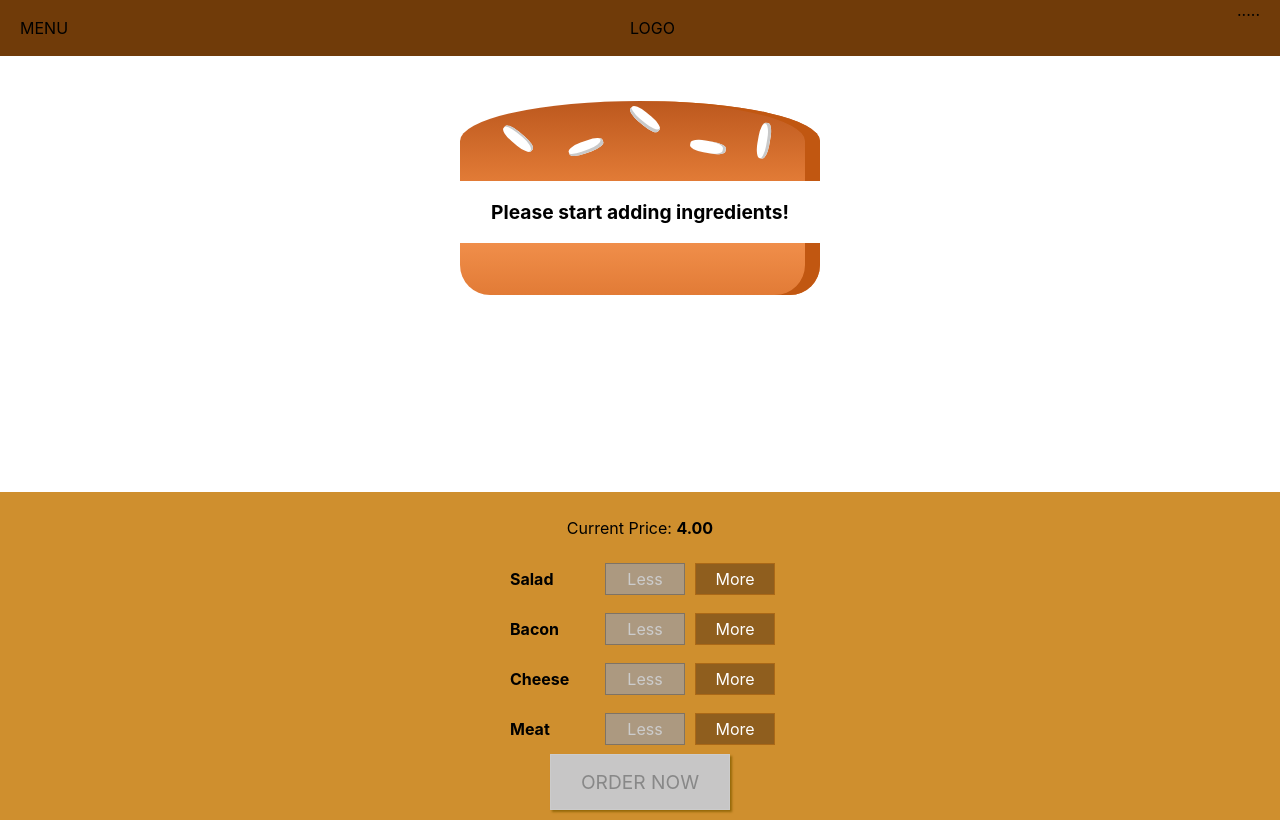
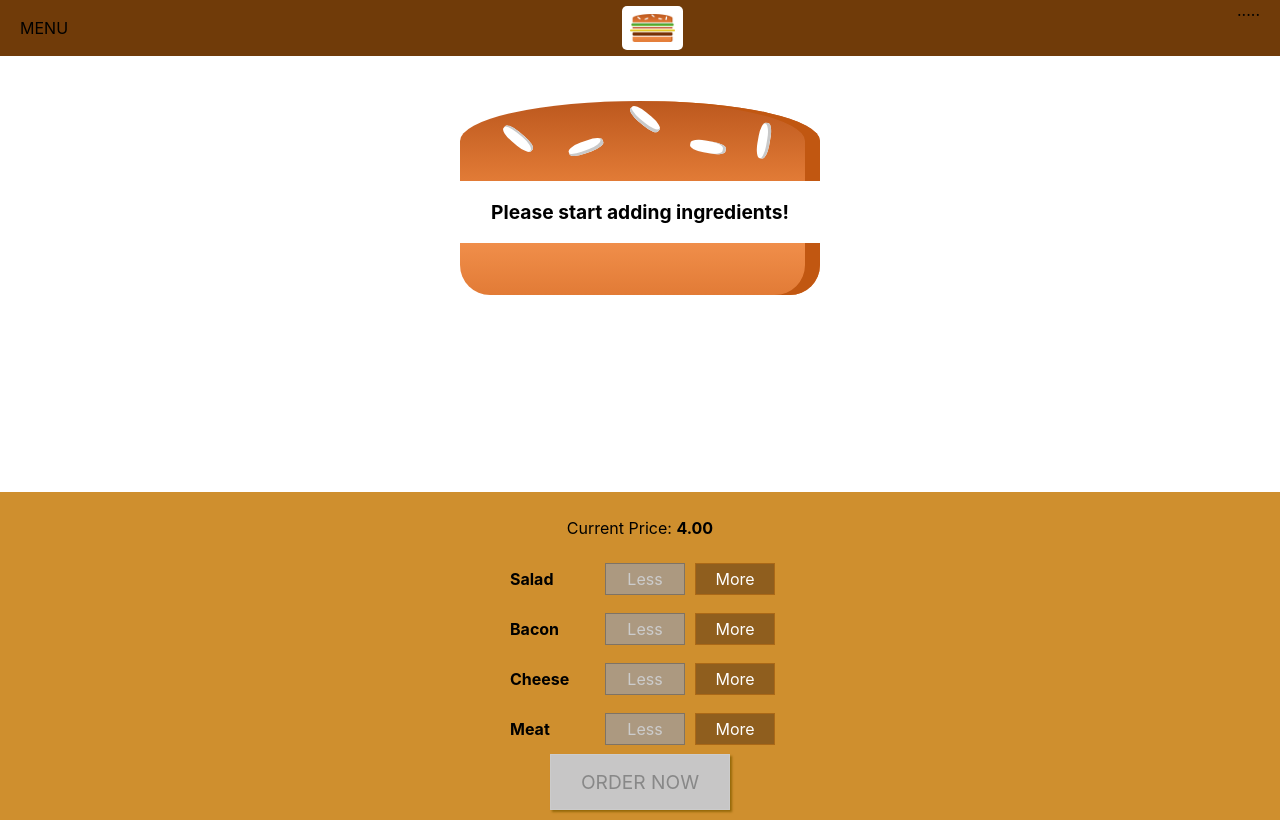
Before and after one commit to vjpal3/React-App-Burger-Builder, a React (Create React App) app: page / in a window 1280 px wide. Built offline with nearby package versions, Linux system fonts and the light colour scheme.

Commit message:
Add Logo component

```diff
--- a/src/components/Logo/Logo.js
+++ b/src/components/Logo/Logo.js
@@ -0,0 +1,10 @@
+import React from 'react';
+import burgerLogo from '../../assets/images/burger-logo.png';
+import classes from './Logo.module.css';
+
+const logo = props => (
+  <div className={classes.Logo}>
+    <img src={burgerLogo} alt='My Burger' />
+  </div>
+);
+export default logo;
--- /dev/null
+++ b/src/components/Logo/Logo.module.css
@@ -0,0 +1,11 @@
+.Logo {
+  background-color: white;
+  padding: 8px;
+  height: 80%;
+  box-sizing: border-box;
+  border-radius: 5px;
+}
+
+.Logo img {
+  height: 100%;
+}
--- a/src/components/Navigation/Toolbar/Toolbar.js
+++ b/src/components/Navigation/Toolbar/Toolbar.js
@@ -1,10 +1,11 @@
 import React from 'react';
 import classes from './Toolbar.module.css';
+import Logo from '../../Logo/Logo';
 
 const toolbar = props => (
   <header className={classes.Toolbar}>
     <div>MENU</div>
-    <div>LOGO</div>
+    <Logo />
     <nav>.....</nav>
   </header>
 );
```
Also changed, not shown: src/assets/images/burger-logo.png (added).
